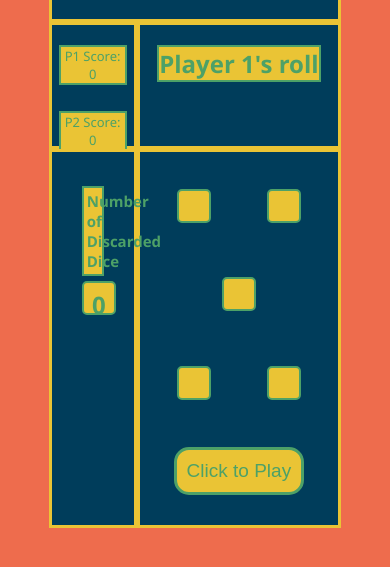
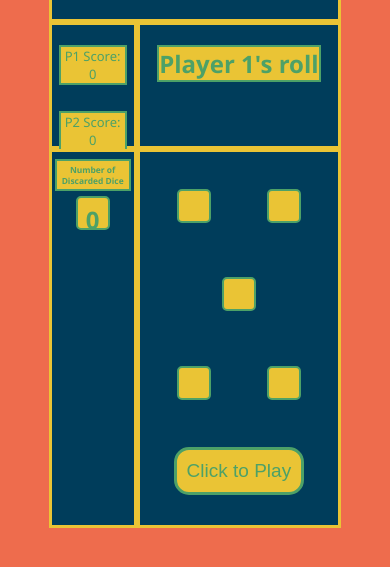
Before and after one commit to DevonJenkins/Dead-Dice-browser-game, a plain HTML site: page index.html in a window 390 px wide. Shown: the part 189-756 px from the top of the page. Drawn offline with Linux system fonts and the light colour scheme.

Commit message:
fix discarded dice box sizing bug on smaller screens.

```diff
--- a/css/style.css
+++ b/css/style.css
@@ -73,6 +73,7 @@ ul{
   justify-content: left;
   padding: 7px;
   border: solid rgb(234, 196, 53);
+
 }
 
 
@@ -155,7 +156,8 @@ button{
   color: rgb(234, 196, 53);
   border: solid rgb(234, 196, 53);
   font-size: x-small;
-  padding: 30px;
+  padding: 3px;
+
 }
 
 
@@ -164,9 +166,11 @@ button{
   margin: 0 auto ;
   margin-top:4px;
   max-width: fit-content;
+  max-height: fit-content;
   padding: 3px;
   color:rgb(77, 161, 103);
   border: rgb(77, 161, 103) solid 2px;
+  font-size: 2vh;
 }
 
 
@@ -192,7 +196,7 @@ button:active{
 }
 
 
-@media only screen and (min-width: 768px){
+@media only screen and (max-width: 768px){
 
   button:hover{
     cursor: pointer;
@@ -201,4 +205,10 @@ button:active{
     border: rgb(234, 196, 53) solid 3px;
   }
 
+  .discarded-dice-title{
+    min-width: fit-content;
+    min-height: fit-content;
+    font-size: 1vh;
+  }
+
 }
```
Also changed, not shown: 1 other file.
